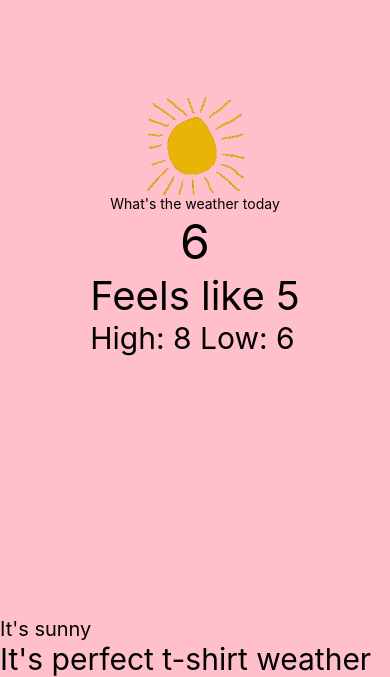
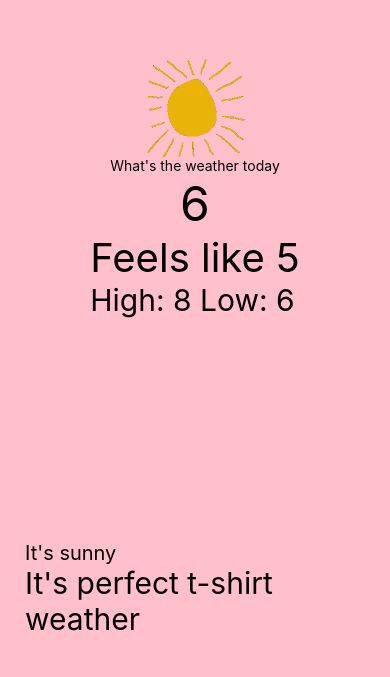
Before and after one commit to emmalgs/WeatherApp, a React Native app: screen / in a window 390 px wide. Shown: the part 167-844 px from the top of the page. Built offline with nearby package versions, Linux system fonts and the light colour scheme.

Commit message:
Refactor weather display to use CurrentWeather component

```diff
--- a/App.tsx
+++ b/App.tsx
@@ -1,68 +1,18 @@
 import React from 'react';
-import {Text, View, SafeAreaView, StyleSheet, Image} from 'react-native';
+import {View, StyleSheet} from 'react-native';
+import CurrentWeather from './src/components/CurrentWeather';
 
 const App = () => {
   return (
-    <SafeAreaView style={styles.wrapper}>
-      <View style={styles.container}>
-        <Image
-          source={require('./assets/images/sunny.gif')}
-          style={styles.icons}
-        />
-        <Text>What's the weather today</Text>
-        <Text style={styles.temp}>6</Text>
-        <View style={styles.highLowWrapper}>
-          <Text style={styles.feels}>Feels like 5</Text>
-          <Text style={styles.highLow}>High: 8 Low: 6</Text>
-        </View>
-      </View>
-      <View style={styles.bodyWrapper}>
-        <Text style={styles.description}>It's sunny</Text>
-        <Text style={styles.message}>It's perfect t-shirt weather</Text>
-      </View>
-    </SafeAreaView>
+    <View style={styles.container}>
+      <CurrentWeather />
+    </View>
   );
 };
 
 const styles = StyleSheet.create({
-  wrapper: {
-    flex: 1,
-    backgroundColor: 'pink',
-  },
   container: {
     flex: 1,
-    alignItems: 'center',
-    justifyContent: 'center',
-  },
-  temp: {
-    color: 'black',
-    fontSize: 48,
-  },
-  feels: {
-    fontSize: 40,
-    color: 'black',
-  },
-  highLow: {
-    fontSize: 30,
-    color: 'black',
-  },
-  highLowWrapper: {
-    flexDirection: 'column',
-  },
-  bodyWrapper: {
-    justifyContent: 'flex-end',
-    alignItems: 'flex-start',
-  },
-  description: {
-    fontSize: 20,
-    color: 'black',
-  },
-  message: {
-    fontSize: 30,
-  },
-  icons: {
-    width: 100,
-    height: 100,
   },
 });
 
```
